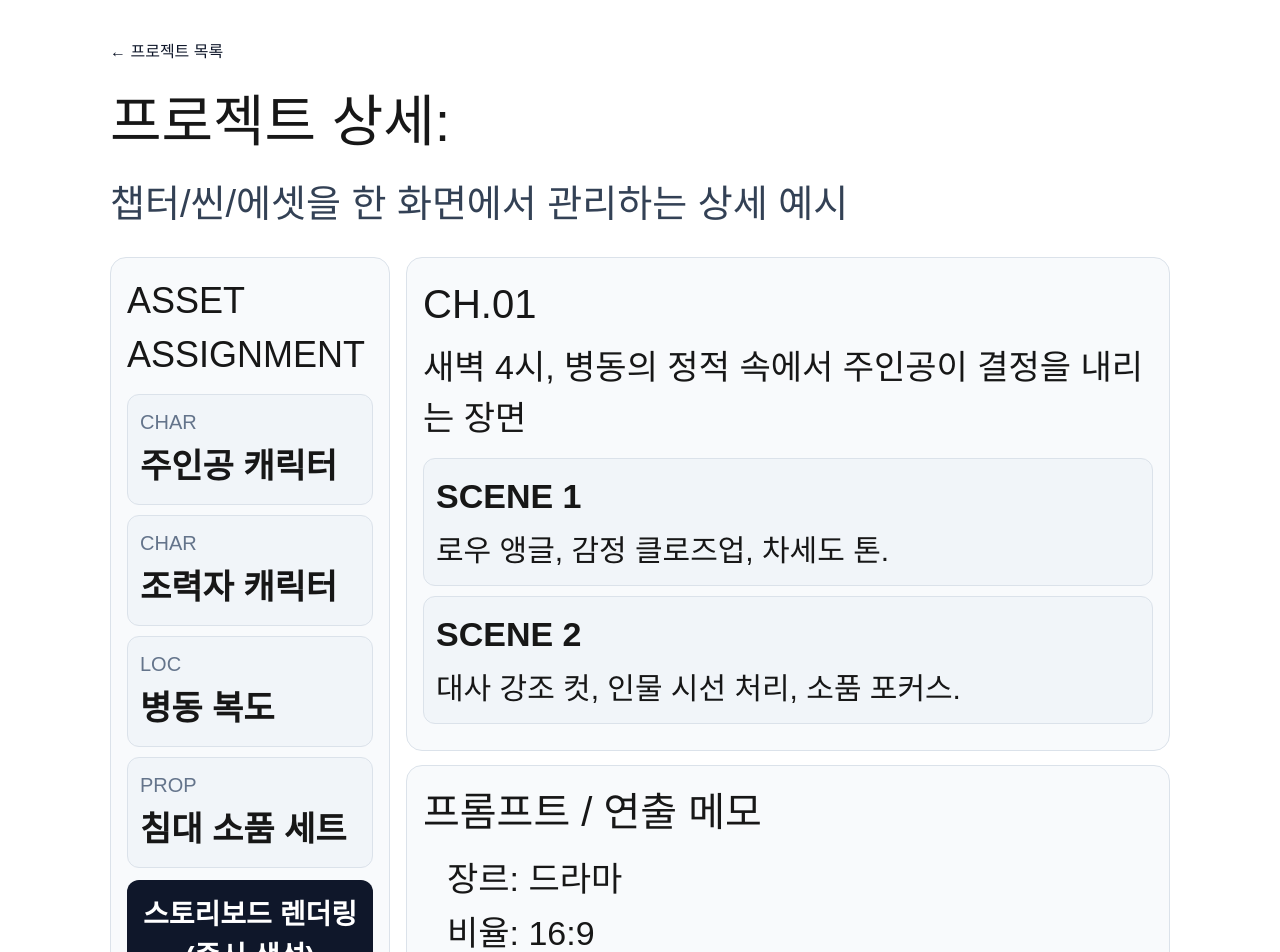
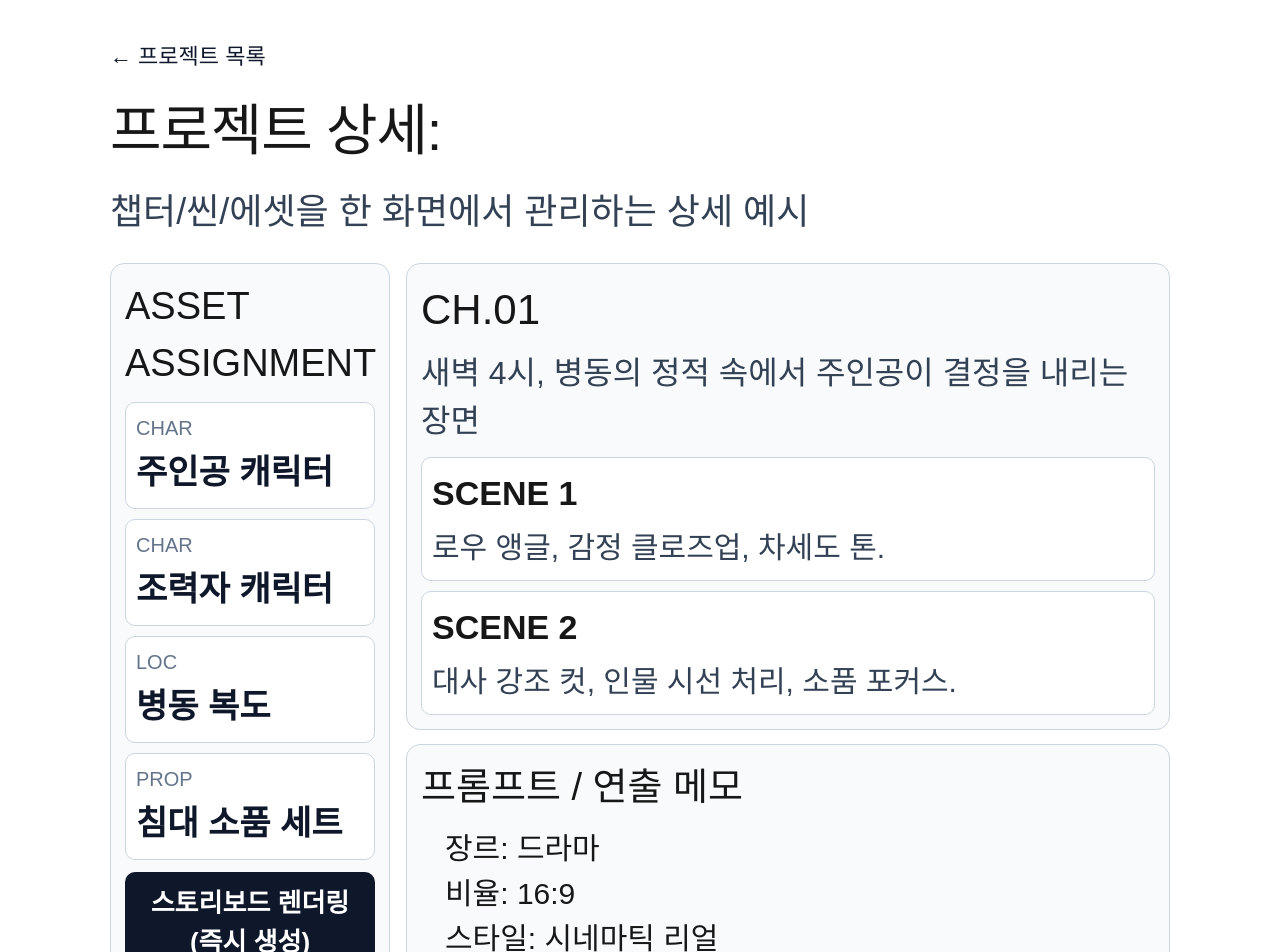
Before and after one commit to rcliferclife-rgb/story-studio-frontend, a Next.js app in the folder story-studio-frontend/: page /projects/demo in a window 1280 px wide. Shown: the top 952 px of the page. Built offline with nearby package versions, Linux system fonts and the light colour scheme.

Commit message:
Update page.tsx

```diff
--- a/story-studio-frontend/app/projects/[id]/page.tsx
+++ b/story-studio-frontend/app/projects/[id]/page.tsx
@@ -1,17 +1,11 @@
 import Link from "next/link";
 import { notFound } from "next/navigation";
+import type { CSSProperties } from "react";
 import { projects } from "../data";
 
 type PageProps = {
   params: { id: string };
 };
-
-// 정적 배포(output: 'export') 대응
-export function generateStaticParams() {
-  return projects.map((p) => ({ id: p.id }));
-}
-
-export const dynamicParams = false;
 
 export default function ProjectDetailPage({ params }: PageProps) {
   const project = projects.find((p) => p.id === params.id);
@@ -21,54 +15,49 @@ export default function ProjectDetailPage({ params }: PageProps) {
   }
 
   return (
-    <main
-      style={{
-        maxWidth: 1100,
-        margin: "40px auto",
-        padding: "0 20px",
-        fontFamily: "sans-serif",
-      }}
-    >
+    <main style={styles.page}>
       <div style={{ marginBottom: 16 }}>
-        <Link href="/projects" style={{ color: "#0f172a", textDecoration: "none" }}>
+        <Link href="/projects" style={styles.backLink}>
           ← 프로젝트 목록
         </Link>
       </div>
 
-      <h1 style={{ fontSize: 56, margin: "0 0 12px" }}>프로젝트 상세:</h1>
-      <p style={{ fontSize: 38, color: "#334155", marginBottom: 24 }}>{project.summary}</p>
+      <h1 style={styles.title}>프로젝트 상세:</h1>
+      <p style={styles.summary}>{project.summary}</p>
 
-      <div style={{ display: "grid", gridTemplateColumns: "280px 1fr", gap: 16 }}>
-        <aside style={boxStyle}>
-          <h3 style={{ fontSize: 36, margin: "0 0 12px" }}>ASSET ASSIGNMENT</h3>
+      <div style={styles.layout}>
+        <aside style={styles.leftPanel}>
+          <h3 style={styles.sectionTitle}>ASSET ASSIGNMENT</h3>
           <div style={{ display: "grid", gap: 10 }}>
-            {project.assets.map((a, i) => (
-              <div key={`${a.title}-${i}`} style={assetStyle}>
-                <div style={{ fontSize: 20, color: "#64748b", marginBottom: 4 }}>{a.kind}</div>
-                <strong style={{ fontSize: 34 }}>{a.title}</strong>
+            {project.assets.map((asset, idx) => (
+              <div key={`${asset.kind}-${asset.title}-${idx}`} style={styles.assetCard}>
+                <div style={styles.assetKind}>{asset.kind}</div>
+                <strong style={styles.assetTitle}>{asset.title}</strong>
               </div>
             ))}
           </div>
 
-          <button style={primaryBtn}>스토리보드 렌더링(즉시 생성)</button>
+          <button style={styles.renderButton}>스토리보드 렌더링(즉시 생성)</button>
         </aside>
 
-        <section style={{ display: "grid", gap: 14 }}>
-          <div style={boxStyle}>
-            <h3 style={{ fontSize: 40, margin: "0 0 8px" }}>{project.chapter}</h3>
-            <p style={{ fontSize: 34, margin: "0 0 14px" }}>{project.chapterDescription}</p>
+        <section style={styles.rightPanel}>
+          <div style={styles.block}>
+            <h2 style={styles.chapter}>{project.chapter}</h2>
+            <p style={styles.chapterDesc}>{project.chapterDescription}</p>
 
-            {project.scenes.map((s, i) => (
-              <div key={`${s.title}-${i}`} style={sceneStyle}>
-                <strong style={{ fontSize: 34 }}>{s.title}</strong>
-                <p style={{ fontSize: 30, margin: "6px 0 0" }}>{s.description}</p>
+            <div style={{ display: "grid", gap: 10 }}>
+              {project.scenes.map((scene, idx) => (
+                <div key={`${scene.title}-${idx}`} style={styles.sceneCard}>
+                  <strong style={styles.sceneTitle}>{scene.title}</strong>
+                  <p style={styles.sceneDesc}>{scene.description}</p>
                 </div>
               ))}
             </div>
+          </div>
 
-          <div style={boxStyle}>
-            <h3 style={{ fontSize: 40, margin: "0 0 10px" }}>프롬프트 / 연출 메모</h3>
-            <ul style={{ margin: 0, paddingLeft: 24, fontSize: 34, lineHeight: 1.6 }}>
+          <div style={styles.block}>
+            <h3 style={styles.sectionTitle}>프롬프트 / 연출 메모</h3>
+            <ul style={styles.list}>
               <li>장르: {project.memo.genre}</li>
               <li>비율: {project.memo.ratio}</li>
               <li>스타일: {project.memo.style}</li>
@@ -76,11 +65,11 @@ export default function ProjectDetailPage({ params }: PageProps) {
             </ul>
           </div>
 
-          <div style={boxStyle}>
-            <h3 style={{ fontSize: 40, margin: "0 0 10px" }}>다음 작업</h3>
-            <ol style={{ margin: 0, paddingLeft: 24, fontSize: 34, lineHeight: 1.6 }}>
-              {project.nextTasks.map((t, i) => (
-                <li key={`${t}-${i}`}>{t}</li>
+          <div style={styles.block}>
+            <h3 style={styles.sectionTitle}>다음 작업</h3>
+            <ol style={styles.list}>
+              {project.nextTasks.map((task, idx) => (
+                <li key={`${task}-${idx}`}>{task}</li>
               ))}
             </ol>
           </div>
@@ -90,37 +79,110 @@ export default function ProjectDetailPage({ params }: PageProps) {
   );
 }
 
-const boxStyle: React.CSSProperties = {
-  border: "1px solid #dbe2ea",
-  borderRadius: 16,
-  padding: 16,
+const styles: Record<string, CSSProperties> = {
+  page: {
+    maxWidth: 1100,
+    margin: "40px auto",
+    padding: "0 20px",
+    fontFamily: "sans-serif",
+  },
+  backLink: {
+    color: "#0f172a",
+    textDecoration: "none",
+    fontSize: 22,
+  },
+  title: {
+    fontSize: 56,
+    margin: "0 0 12px",
+    letterSpacing: "-0.02em",
+  },
+  summary: {
+    fontSize: 36,
+    color: "#334155",
+    margin: "0 0 24px",
+  },
+  layout: {
+    display: "grid",
+    gridTemplateColumns: "280px 1fr",
+    gap: 16,
+  },
+  leftPanel: {
+    border: "1px solid #cbd5e1",
+    borderRadius: 14,
+    padding: 14,
     background: "#f8fafc",
-};
-
-const assetStyle: React.CSSProperties = {
-  border: "1px solid #dbe2ea",
-  borderRadius: 12,
-  padding: 12,
-  background: "#f1f5f9",
-};
-
-const sceneStyle: React.CSSProperties = {
-  border: "1px solid #dbe2ea",
-  borderRadius: 12,
-  padding: 12,
-  background: "#f1f5f9",
-  marginBottom: 10,
-};
-
-const primaryBtn: React.CSSProperties = {
+    height: "fit-content",
+  },
+  rightPanel: {
+    display: "grid",
+    gap: 14,
+  },
+  block: {
+    border: "1px solid #cbd5e1",
+    borderRadius: 14,
+    padding: 14,
+    background: "#f8fafc",
+  },
+  sectionTitle: {
+    fontSize: 38,
+    margin: "0 0 10px",
+  },
+  chapter: {
+    fontSize: 42,
+    margin: "0 0 8px",
+  },
+  chapterDesc: {
+    fontSize: 32,
+    margin: "0 0 12px",
+    color: "#334155",
+  },
+  assetCard: {
+    border: "1px solid #cbd5e1",
+    borderRadius: 10,
+    padding: 10,
+    background: "white",
+  },
+  assetKind: {
+    fontSize: 20,
+    color: "#64748b",
+    marginBottom: 4,
+  },
+  assetTitle: {
+    fontSize: 34,
+    color: "#0f172a",
+  },
+  renderButton: {
     marginTop: 12,
     width: "100%",
     border: "none",
-  borderRadius: 12,
-  padding: "14px 16px",
+    borderRadius: 10,
+    padding: "12px 10px",
     background: "#0f172a",
-  color: "#fff",
-  fontSize: 28,
+    color: "white",
+    fontSize: 26,
     fontWeight: 700,
     cursor: "pointer",
+  },
+  sceneCard: {
+    border: "1px solid #cbd5e1",
+    borderRadius: 10,
+    padding: 10,
+    background: "white",
+  },
+  sceneTitle: {
+    display: "block",
+    fontSize: 34,
+    marginBottom: 6,
+  },
+  sceneDesc: {
+    margin: 0,
+    fontSize: 30,
+    color: "#334155",
+  },
+  list: {
+    margin: 0,
+    paddingLeft: 24,
+    fontSize: 30,
+    lineHeight: 1.5,
+  },
 };
```
Lines whose indentation alone changed are shown as unchanged.
